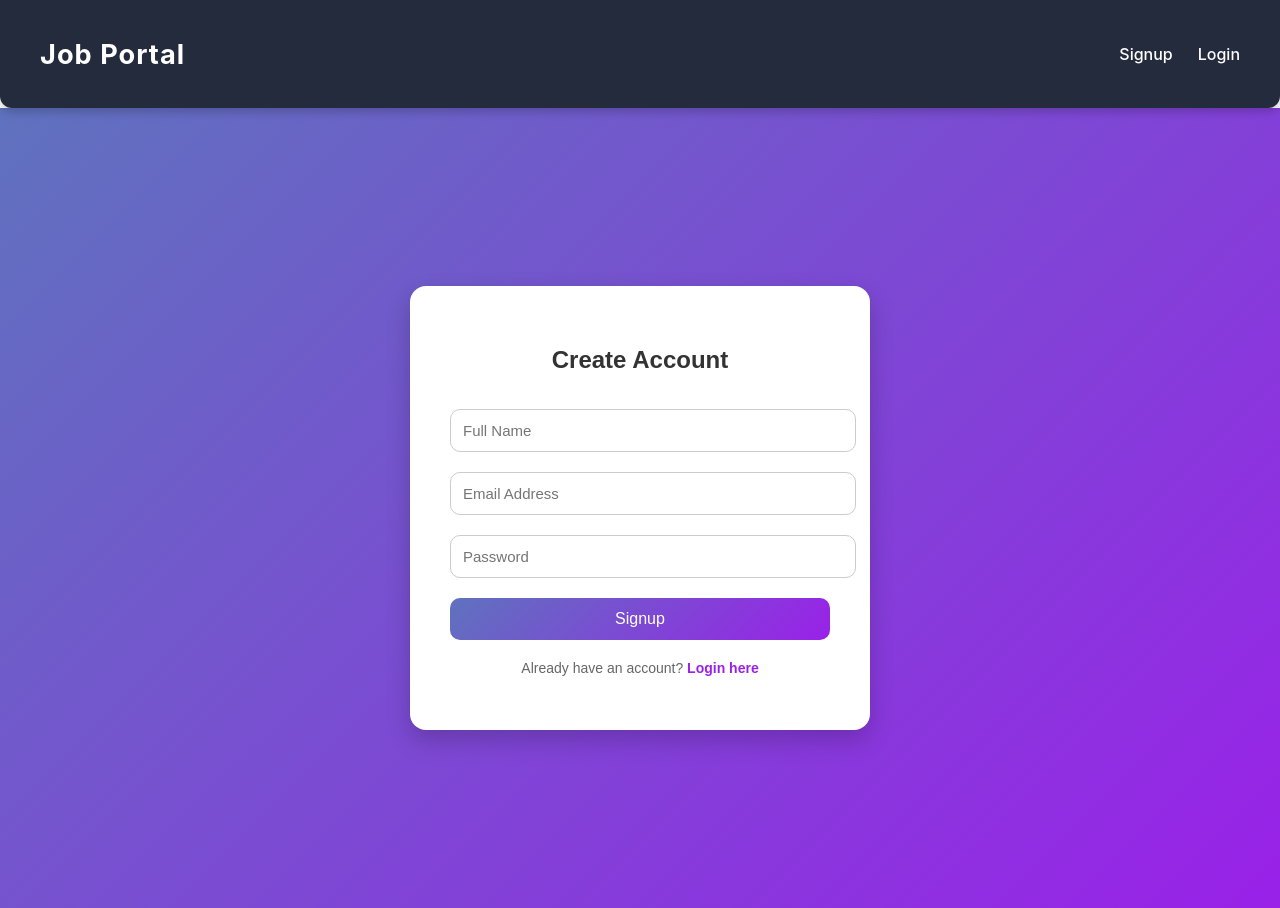
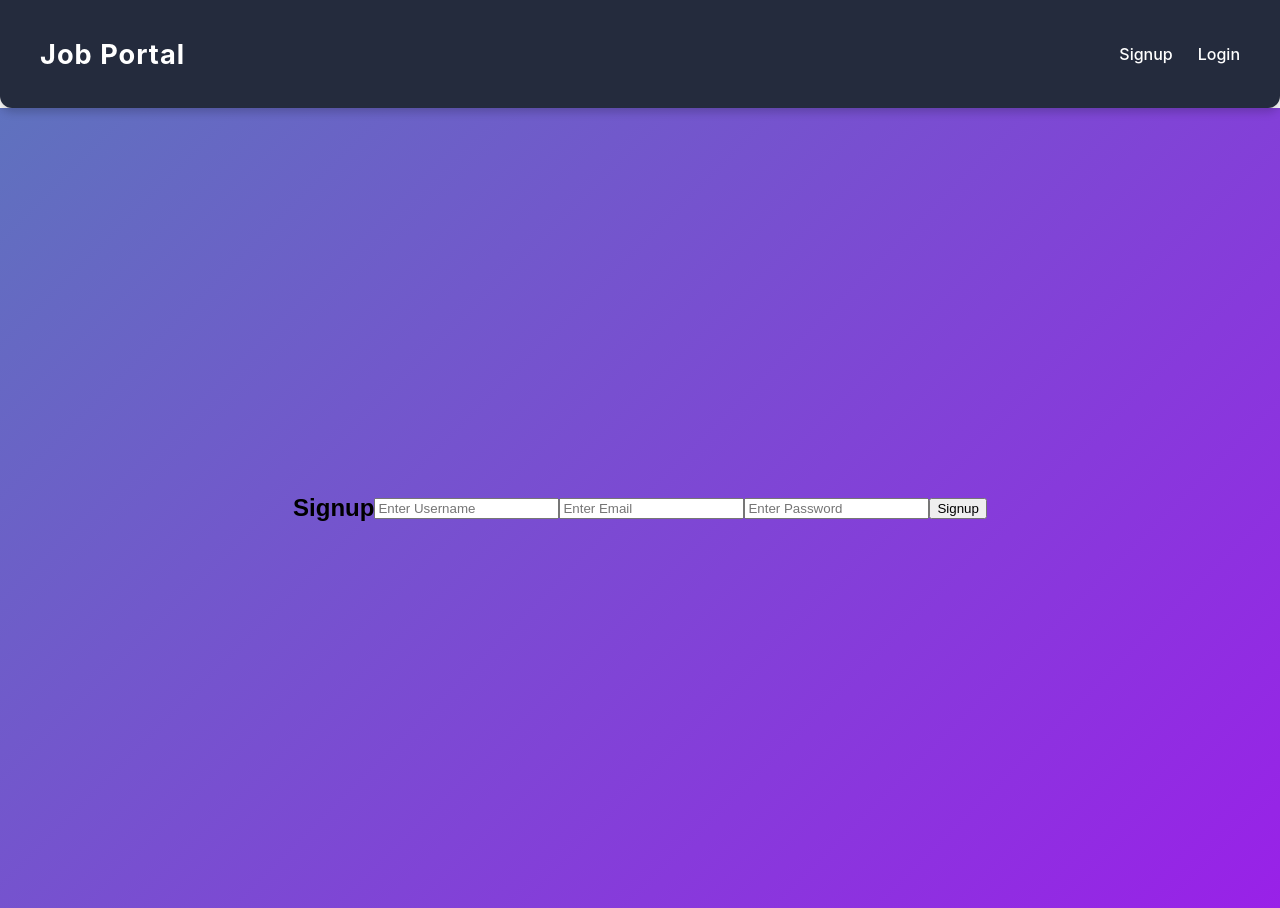
Before and after one commit to shamu-9906/jobrecom, a React (Create React App) app in the folder frontend/: page / in a window 1280 px wide. Built offline with nearby package versions, Linux system fonts and the light colour scheme.

Commit message:
Update Signup.jsx

```diff
--- a/frontend/src/components/Signup.jsx
+++ b/frontend/src/components/Signup.jsx
@@ -1,25 +1,32 @@
 import React, { useState } from "react";
-import { API_URL } from "../api";
 import { useNavigate } from "react-router-dom";
 import "./Signup.css";
+import { API_URL } from "../api";
 
-const Signup = () => {
-  const [formData, setFormData] = useState({ name: "", email: "", password: "" });
-  const [message, setMessage] = useState("");
-  const [loading, setLoading] = useState(false);
+function Signup() {
   const navigate = useNavigate();
+  const [formData, setFormData] = useState({
+    username: "",
+    email: "",
+    password: "",
+  });
+  const [error, setError] = useState("");
+  const [success, setSuccess] = useState("");
 
   const handleChange = (e) => {
-    setFormData({ ...formData, [e.target.name]: e.target.value });
+    setFormData({
+      ...formData,
+      [e.target.name]: e.target.value,
+    });
   };
 
   const handleSubmit = async (e) => {
     e.preventDefault();
-    setMessage("");
-    setLoading(true);
+    setError("");
+    setSuccess("");
 
     try {
-      const response = await fetch(`${API_URL}/auth/signup`, {
+      const response = await fetch(`${API_URL}/api/auth/signup`, {
         method: "POST",
         headers: { "Content-Type": "application/json" },
         body: JSON.stringify(formData),
@@ -28,64 +35,52 @@ const Signup = () => {
       const data = await response.json();
 
       if (response.ok) {
-        setMessage("✅ Signup successful! Redirecting to login...");
+        setSuccess("Signup successful! Redirecting to login...");
         setTimeout(() => navigate("/login"), 2000);
       } else {
-        setMessage(`❌ ${data.message || "Signup failed. Try again."}`);
+        setError(data.message || "Signup failed. Try again.");
       }
-    } catch (error) {
-      console.error("Error:", error);
-      setMessage("⚠️ Server error. Please try again later.");
-    } finally {
-      setLoading(false);
+    } catch (err) {
+      console.error(err);
+      setError("Server error. Try again later.");
     }
   };
 
   return (
     <div className="signup-container">
-      <div className="signup-box">
-        <h2>Create Account</h2>
+      <h2>Signup</h2>
       <form onSubmit={handleSubmit}>
         <input
           type="text"
-            name="name"
-            placeholder="Full Name"
+          name="username"
+          placeholder="Enter Username"
+          value={formData.username}
           onChange={handleChange}
-            value={formData.name}
           required
         />
         <input
           type="email"
           name="email"
-            placeholder="Email Address"
+          placeholder="Enter Email"
+          value={formData.email}
           onChange={handleChange}
-            value={formData.email}
           required
         />
         <input
           type="password"
           name="password"
-            placeholder="Password"
+          placeholder="Enter Password"
+          value={formData.password}
           onChange={handleChange}
-            value={formData.password}
           required
         />
-          <button type="submit" disabled={loading}>
-            {loading ? "Signing up..." : "Signup"}
-          </button>
+        <button type="submit">Signup</button>
       </form>
 
-        {message && <p className="signup-message">{message}</p>}
-
-        <p className="login-redirect">
-          Already have an account?{" "}
-          <span onClick={() => navigate("/login")} className="redirect-link">
-            Login here
-          </span>
-        </p>
-      </div>
+      {error && <p className="error">{error}</p>}
+      {success && <p className="success">{success}</p>}
     </div>
   );
-};
+}
 
 export default Signup;
```
Lines whose indentation alone changed are shown as unchanged.
